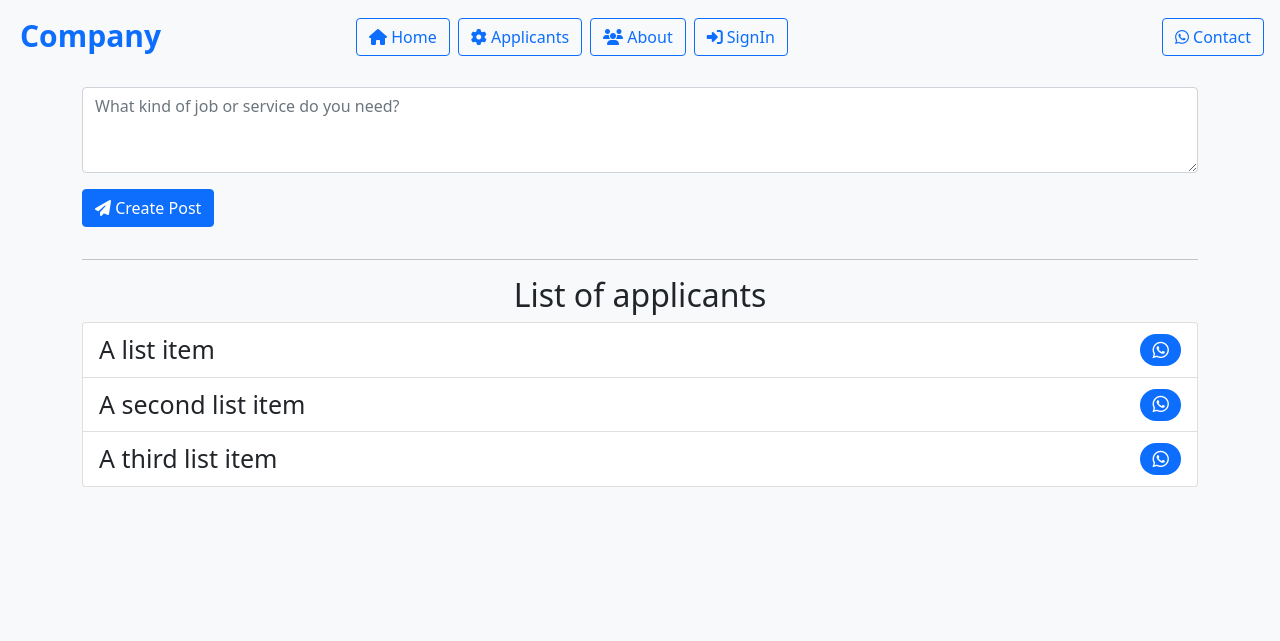
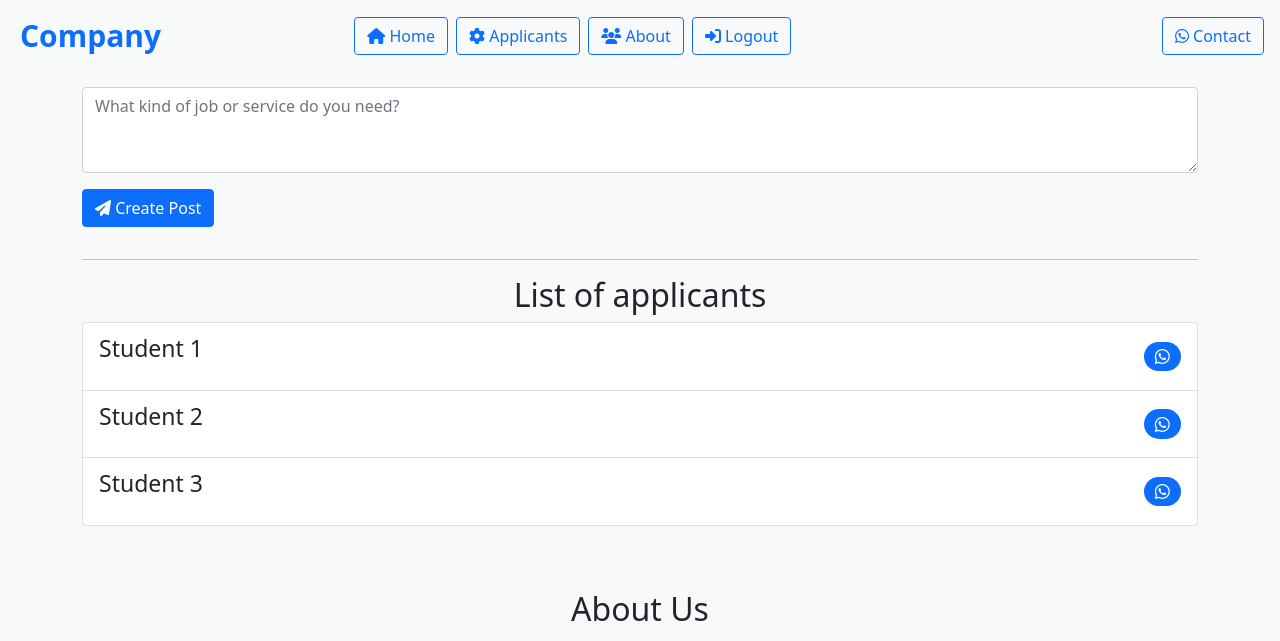
Before and after one commit to Hire-Hub/Hire-Hub.github.io, a PHP site: page /employer.php in a window 1280 px wide. Shown: the top 641 px of the page. Before the commit the page ends 487 px from the top, so only its background shows below. Run offline with PHP 8.4, Linux system fonts and the light colour scheme; some libraries are stand-ins or nearby versions.

Commit message:
created student page

```diff
--- a/pages/employer.php
+++ b/pages/employer.php
@@ -7,10 +7,10 @@
     <script src="https://kit.fontawesome.com/e9f64432b6.js" crossorigin="anonymous"></script>
     <title>Employer</title>
   </head>
-  <body class="bg-light" style="font-size:25px;">
+  <body class="bg-light" style="font-size:23px;">
   <nav class="navbar navbar-expand-lg navbar-light bg-light">
         <div class="container-fluid">
-            <a class="navbar-brand text-primary mx-2" style="font-size:30px; font-weight:bold;" href="index.php">Company</a>
+            <a class="navbar-brand text-primary mx-2" style="font-size:30px; font-weight:bold;" href="#">Company</a>
             <!-- <a href="" class="btn btn-primary">JobHunt</a> -->
             <button class="navbar-toggler" type="button" data-bs-toggle="collapse" data-bs-target="#navbarSupportedContent" aria-controls="navbarSupportedContent" aria-expanded="false" aria-label="Toggle navigation">
             <span class="navbar-toggler-icon"></span>
@@ -18,21 +18,21 @@
             <div class="collapse navbar-collapse" id="navbarSupportedContent">
             <ul class="navbar-nav me-auto mb-2 mb-lg-0 ms-auto" id="navbar">
                 <li class="nav-item  mx-1 my-1">
-                    <a href="index.php" class="btn btn-outline-primary"><i class="fa fa-house"></i> Home</a>
+                    <a href="employer.php" class="btn btn-outline-primary"><i class="fa fa-house"></i> Home</a>
                 </li>
                 <li class="nav-item mx-1 my-1">
-                    <a href="#service" class="btn btn-outline-primary"><i class="fa fa-gear"></i> Applicants</a>
+                    <a href="#applicants" class="btn btn-outline-primary"><i class="fa fa-gear"></i> Applicants</a>
                 </li>
                 <li class="nav-item mx-1 my-1">
                     <a href="#about" class="btn btn-outline-primary"><i class="fa fa-users"></i> About</a>
                 </li>
                 <li class="nav-item mx-1 my-1">
-                        <a class=" btn btn-outline-primary" aria-current="page" href="signup.php"><i class="fa fa-right-to-bracket "></i> SignIn</a>
+                        <a class=" btn btn-outline-primary" aria-current="page" href="#"><i class="fa fa-right-to-bracket "></i> Logout</a>
                 </li>
             </ul>
             <ul class="navbar-nav ms-auto">
                 <li class="nav-item mx-1 my-1">
-                        <a class=" btn btn-outline-primary" aria-current="page" href="signup.php"><i class="fa fa-whatsapp "></i> Contact</a>
+                        <a class=" btn btn-outline-primary" aria-current="page" href="#"><i class="fa fa-whatsapp "></i> Contact</a>
                 </li>
             </ul>
             </div>
@@ -40,7 +40,7 @@
     </nav>
 
     <!-- job creation -->
-    <div class="container my-3">
+    <div class="container my-3" id="job">
         <form>
             <div class="form-group">
                 <textarea class="form-control" id="exampleFormControlTextarea1" rows="3" placeholder="What kind of job or service do you need?" ></textarea>
@@ -49,25 +49,26 @@
         </form>
     </div>
 
-    <div class="container">
+    <!-- list of applicants -->
+    <div class="container" id="applicants">
         <hr>
         <h2 class="text-center" >List of applicants</h2>
 
         <ul class="list-group"  >
             <li class="list-group-item d-flex justify-content-between align-items-center">
-                A list item
+                <p>Student 1</p>
                 <span class="badge bg-primary rounded-pill">
                     <i class="fa-brands fa-whatsapp"></i>
                 </span>
             </li>
             <li class="list-group-item d-flex justify-content-between align-items-center">
-                A second list item
+            <p>Student 2</p>
                 <span class="badge bg-primary rounded-pill">
                     <i class="fa-brands fa-whatsapp"></i>
                 </span>
             </li>
             <li class="list-group-item d-flex justify-content-between align-items-center">
-                A third list item
+            <p>Student 3</p>
                 <span class="badge bg-primary rounded-pill">
                     <i class="fa-brands fa-whatsapp"></i>
                 </span>
@@ -75,6 +76,28 @@
         </ul>
     </div>
 
+    <!-- about us section -->
+    <section class="bg-light py-5" id="about">
+        <div class="container">
+            <div class="row">
+                <h2 class="text-center my-3">About Us</h2>
+                <div class="col-lg-6">
+                <p>Lorem ipsum dolor sit amet, consectetur adipiscing elit. Nulla nec suscipit nisi. Integer blandit metus eu cursus venenatis. Pellentesque habitant morbi tristique senectus et netus et malesuada fames ac turpis egestas.</p>
+                <p>Sed dictum commodo orci, nec vehicula felis. Morbi nec dolor eu felis consequat ultricies. Ut ornare sollicitudin purus, sit amet tincidunt felis gravida vitae.</p>
+                </div>
+                <div class="col-lg-6">
+                <img src="../images/my intern.jpg" alt="About Us Image" class="img-fluid rounded">
+                </div>
+            </div>
+        </div>
+    </section>
+
+    <div class="footer mt-2 text-center">
+        <footer>
+            <p> <span id="year"> </span> © JobHunt. All rights reserved</p>
+        </footer>
+    </div>
+
     <script src="https://cdn.jsdelivr.net/npm/bootstrap@5.0.2/dist/js/bootstrap.bundle.min.js" integrity="sha384-MrcW6ZMFYlzcLA8Nl+NtUVF0sA7MsXsP1UyJoMp4YLEuNSfAP+JcXn/tWtIaxVXM" crossorigin="anonymous"></script>
   </body>
 </html>
```
Also changed, not shown: pages/student.php (added, +15 -0 lines).
